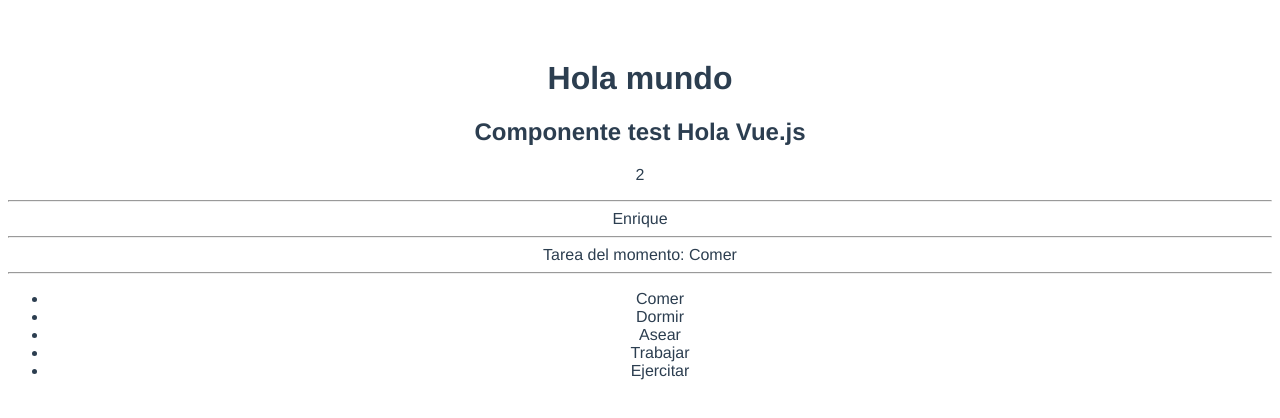
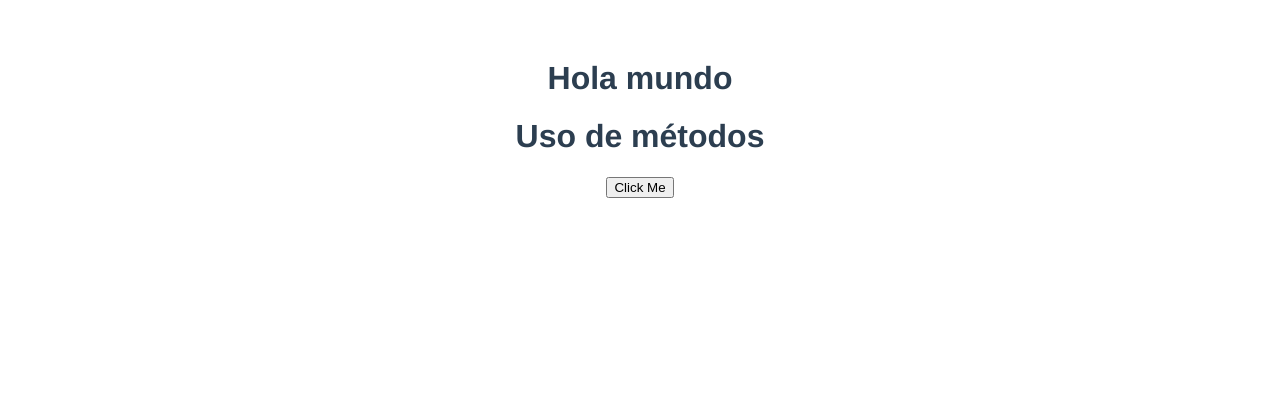
Before and after one commit to kikesoy/fazt-vue, a Vue app: page / in a window 1280 px wide. Shown: the top 418 px of the page. Built offline with nearby package versions, Linux system fonts and the light colour scheme.

Commit message:
Creando el método 'saludo' para mostrar un alert con el saludo y el nombre del usuario

```diff
--- a/src/components/Test.vue
+++ b/src/components/Test.vue
@@ -1,16 +1,7 @@
 <template>
   <div>
-    <h2>Componente test {{title}}</h2>
-    <p>{{ user.birthDay.bDay }}</p>
-    <hr>
-    <div v-if="showName">{{user.firstName}}</div>
-    <div v-else>El usuario no tiene nombre</div>
-    <hr>
-    <div>Tarea del momento: {{tasks[0].title}}</div>
-    <hr>
-    <ul>
-      <li v-for="task in tasks">{{task.title}}</li>
-    </ul>
+    <h1>Uso de métodos</h1>
+    <button type="button" v-on:click="saludar(user.firstName)">Click Me</button>
   </div>
 </template>
 
@@ -40,6 +31,11 @@ export default {
         { title: "Ejercitar" }
       ]
     };
+  },
+  methods: {
+    saludar(name) {
+      alert("Hola " + name);
+    }
   }
 };
 </script>
```
